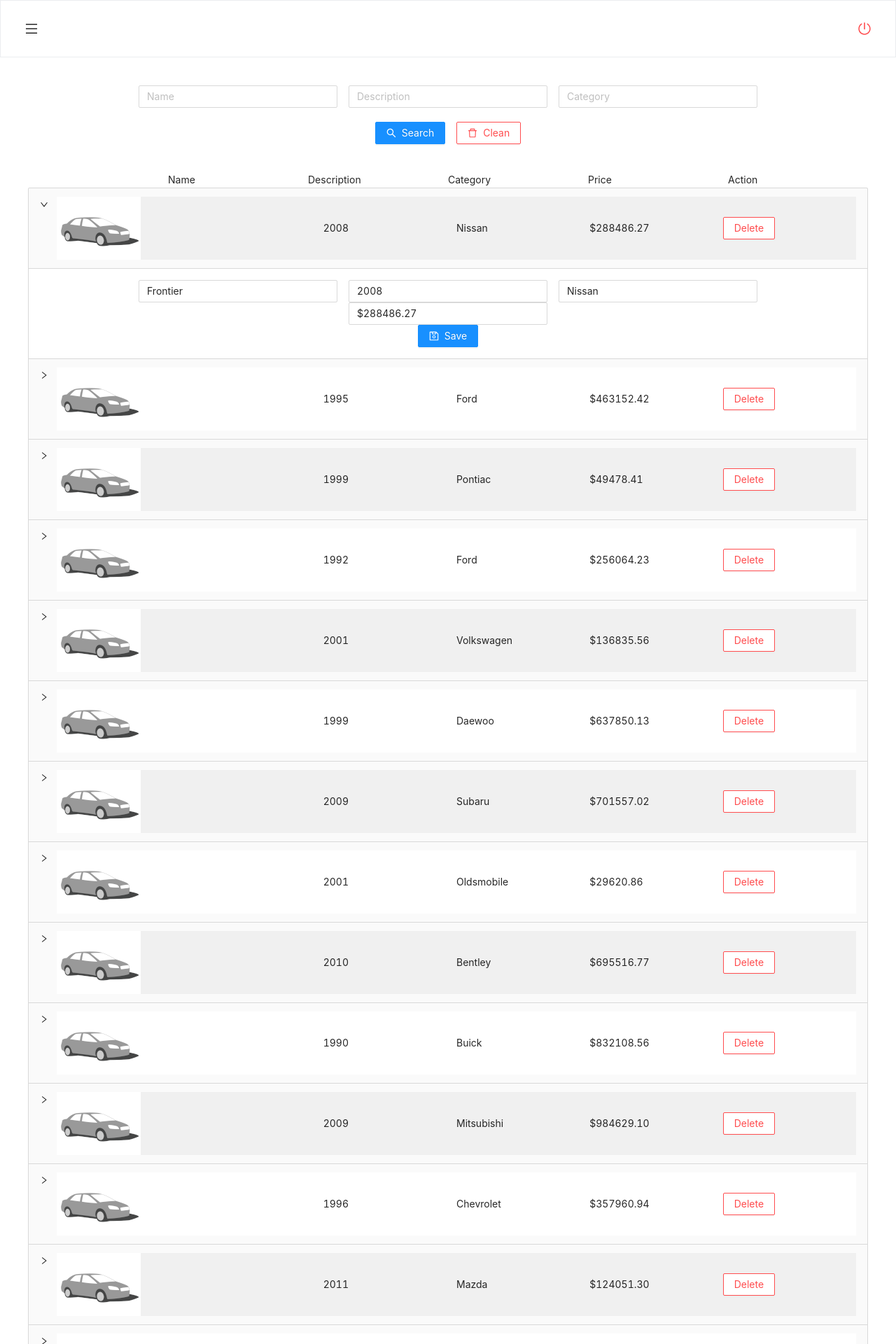
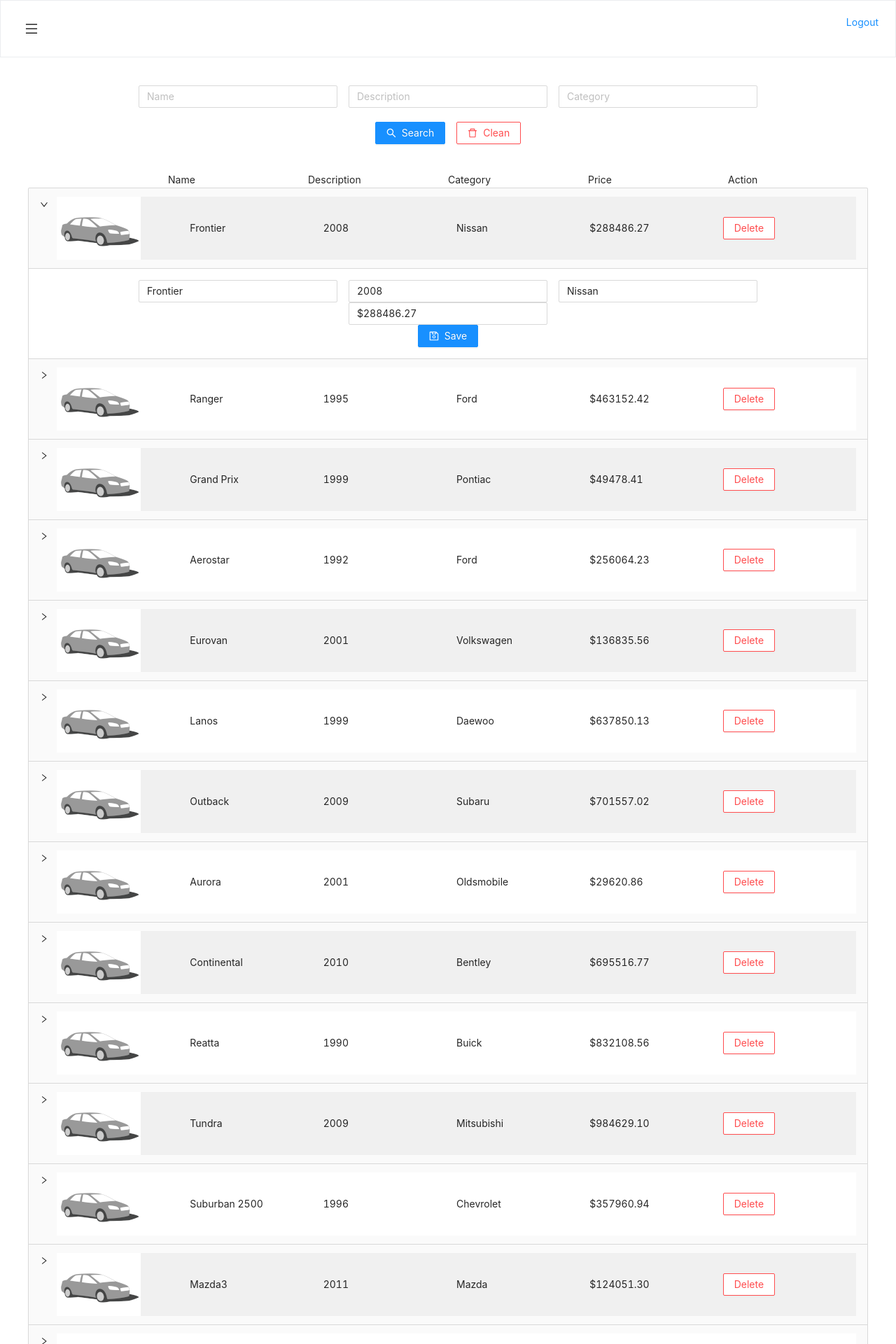
Before and after one commit to raphaelalvarenga/gerenciamento-de-produtos-frontend, a React (Create React App) app: page / in a window 1280 px wide. Shown: the top 1920 px of the page at 70% size. Built offline with nearby package versions, Linux system fonts and the light colour scheme.

Commit message:
[Global Toolbar] Fixed the position the toolbar. It has been put in App.tsx.

```diff
--- a/src/App.tsx
+++ b/src/App.tsx
@@ -2,7 +2,9 @@ import React, { FunctionComponent } from "react";
 import './assets/styles.css';
 import Routes from "./components/Routes";
 import { BrowserRouter, Link } from "react-router-dom";
-import { Drawer, List } from "antd";
+import { Drawer, List, PageHeader, Button } from "antd";
+import { MenuOutlined, PoweroffOutlined } from "@ant-design/icons";
+import auth from "./routines/auth";
 
 const App: FunctionComponent = () => {
 
@@ -14,6 +16,19 @@ const App: FunctionComponent = () => {
 
     return (
         <BrowserRouter>
+            {auth() && <PageHeader
+                className = "site-page-header"
+                title = {
+                    <Button
+                        type = "text"
+                        shape = "circle"
+                        icon = {<MenuOutlined />}
+                        size = "large"
+                    />}
+                extra = {[
+                    <Link key = "1" to = "/logout">Logout</Link>
+                ]}
+            />}
             <Drawer
                 title = "Hello, 'User'!"
                 placement = "left"
--- a/src/views/ListProducts.tsx
+++ b/src/views/ListProducts.tsx
@@ -18,6 +18,7 @@ const ListProducts: FunctionComponent<RouteComponentProps> = (props) => {
         {
             "idProduct": 1,
             "name": "Frontier",
+            "nameLabel": "Frontier",
             "description": "2008",
             "category": "Nissan",
             "price": "$288486.27",
@@ -26,6 +27,7 @@ const ListProducts: FunctionComponent<RouteComponentProps> = (props) => {
         {
             "idProduct": 2,
             "name": "Ranger",
+            "nameLabel": "Ranger",
             "description": "1995",
             "category": "Ford",
             "price": "$463152.42",
@@ -34,6 +36,7 @@ const ListProducts: FunctionComponent<RouteComponentProps> = (props) => {
         {
             "idProduct": 3,
             "name": "Grand Prix",
+            "nameLabel": "Grand Prix",
             "description": "1999",
             "category": "Pontiac",
             "price": "$49478.41",
@@ -42,6 +45,7 @@ const ListProducts: FunctionComponent<RouteComponentProps> = (props) => {
         {
             "idProduct": 4,
             "name": "Aerostar",
+            "nameLabel": "Aerostar",
             "description": "1992",
             "category": "Ford",
             "price": "$256064.23",
@@ -50,6 +54,7 @@ const ListProducts: FunctionComponent<RouteComponentProps> = (props) => {
         {
             "idProduct": 5,
             "name": "Eurovan",
+            "nameLabel": "Eurovan",
             "description": "2001",
             "category": "Volkswagen",
             "price": "$136835.56",
@@ -58,6 +63,7 @@ const ListProducts: FunctionComponent<RouteComponentProps> = (props) => {
         {
             "idProduct": 6,
             "name": "Lanos",
+            "nameLabel": "Lanos",
             "description": "1999",
             "category": "Daewoo",
             "price": "$637850.13",
@@ -66,6 +72,7 @@ const ListProducts: FunctionComponent<RouteComponentProps> = (props) => {
         {
             "idProduct": 7,
             "name": "Outback",
+            "nameLabel": "Outback",
             "description": "2009",
             "category": "Subaru",
             "price": "$701557.02",
@@ -74,6 +81,7 @@ const ListProducts: FunctionComponent<RouteComponentProps> = (props) => {
         {
             "idProduct": 8,
             "name": "Aurora",
+            "nameLabel": "Aurora",
             "description": "2001",
             "category": "Oldsmobile",
             "price": "$29620.86",
@@ -82,6 +90,7 @@ const ListProducts: FunctionComponent<RouteComponentProps> = (props) => {
         {
             "idProduct": 9,
             "name": "Continental",
+            "nameLabel": "Continental",
             "description": "2010",
             "category": "Bentley",
             "price": "$695516.77",
@@ -90,6 +99,7 @@ const ListProducts: FunctionComponent<RouteComponentProps> = (props) => {
         {
             "idProduct": 10,
             "name": "Reatta",
+            "nameLabel": "Reatta",
             "description": "1990",
             "category": "Buick",
             "price": "$832108.56",
@@ -98,6 +108,7 @@ const ListProducts: FunctionComponent<RouteComponentProps> = (props) => {
         {
             "idProduct": 11,
             "name": "Tundra",
+            "nameLabel": "Tundra",
             "description": "2009",
             "category": "Mitsubishi",
             "price": "$984629.10",
@@ -106,6 +117,7 @@ const ListProducts: FunctionComponent<RouteComponentProps> = (props) => {
         {
             "idProduct": 12,
             "name": "Suburban 2500",
+            "nameLabel": "Suburban 2500",
             "description": "1996",
             "category": "Chevrolet",
             "price": "$357960.94",
@@ -114,6 +126,7 @@ const ListProducts: FunctionComponent<RouteComponentProps> = (props) => {
         {
             "idProduct": 13,
             "name": "Mazda3",
+            "nameLabel": "Mazda3",
             "description": "2011",
             "category": "Mazda",
             "price": "$124051.30",
@@ -122,6 +135,7 @@ const ListProducts: FunctionComponent<RouteComponentProps> = (props) => {
         {
             "idProduct": 14,
             "name": "Monte Carlo",
+            "nameLabel": "Monte Carlo",
             "description": "2004",
             "category": "Chevrolet",
             "price": "$253250.38",
@@ -130,6 +144,7 @@ const ListProducts: FunctionComponent<RouteComponentProps> = (props) => {
         {
             "idProduct": 15,
             "name": "929",
+            "nameLabel": "929",
             "description": "1995",
             "category": "Mazda",
             "price": "$946244.70",
@@ -138,6 +153,7 @@ const ListProducts: FunctionComponent<RouteComponentProps> = (props) => {
         {
             "idProduct": 16,
             "name": "Avalon",
+            "nameLabel": "Avalon",
             "description": "2007",
             "category": "Toyota",
             "price": "$208023.10",
@@ -146,6 +162,7 @@ const ListProducts: FunctionComponent<RouteComponentProps> = (props) => {
         {
             "idProduct": 17,
             "name": "A4",
+            "nameLabel": "A4",
             "description": "1997",
             "category": "Audi",
             "price": "$553787.96",
@@ -154,6 +171,7 @@ const ListProducts: FunctionComponent<RouteComponentProps> = (props) => {
         {
             "idProduct": 18,
             "name": "Grand Marquis",
+            "nameLabel": "Grand Marquis",
             "description": "1993",
             "category": "Mercury",
             "price": "$354244.52",
@@ -162,6 +180,7 @@ const ListProducts: FunctionComponent<RouteComponentProps> = (props) => {
         {
             "idProduct": 19,
             "name": "1500",
+            "nameLabel": "1500",
             "description": "1998",
             "category": "Chevrolet",
             "price": "$59619.59",
@@ -170,6 +189,7 @@ const ListProducts: FunctionComponent<RouteComponentProps> = (props) => {
         {
             "idProduct": 20,
             "name": "Ram 1500",
+            "nameLabel": "Ram 1500",
             "description": "2009",
             "category": "Dodge",
             "price": "$262897.58",
@@ -178,6 +198,7 @@ const ListProducts: FunctionComponent<RouteComponentProps> = (props) => {
         {
             "idProduct": 21,
             "name": "RDX",
+            "nameLabel": "RDX",
             "description": "2010",
             "category": "Acura",
             "price": "$586308.21",
@@ -186,6 +207,7 @@ const ListProducts: FunctionComponent<RouteComponentProps> = (props) => {
         {
             "idProduct": 22,
             "name": "Outback",
+            "nameLabel": "Outback",
             "description": "2002",
             "category": "Subaru",
             "price": "$207736.33",
@@ -194,6 +216,7 @@ const ListProducts: FunctionComponent<RouteComponentProps> = (props) => {
         {
             "idProduct": 23,
             "name": "900",
+            "nameLabel": "900",
             "description": "1995",
             "category": "Saab",
             "price": "$481460.50",
@@ -202,6 +225,7 @@ const ListProducts: FunctionComponent<RouteComponentProps> = (props) => {
         {
             "idProduct": 24,
             "name": "F150",
+            "nameLabel": "F150",
             "description": "1993",
             "category": "Ford",
             "price": "$772956.39",
@@ -210,6 +234,7 @@ const ListProducts: FunctionComponent<RouteComponentProps> = (props) => {
         {
             "idProduct": 25,
             "name": "FSeries",
+            "nameLabel": "FSeries",
             "description": "1990",
             "category": "Ford",
             "price": "$940121.07",
@@ -218,6 +243,7 @@ const ListProducts: FunctionComponent<RouteComponentProps> = (props) => {
         {
             "idProduct": 26,
             "name": "Pathfinder",
+            "nameLabel": "Pathfinder",
             "description": "1997",
             "category": "Nissan",
             "price": "$920561.21",
@@ -226,6 +252,7 @@ const ListProducts: FunctionComponent<RouteComponentProps> = (props) => {
         {
             "idProduct": 27,
             "name": "626",
+            "nameLabel": "626",
             "description": "2001",
             "category": "Mazda",
             "price": "$232629.12",
@@ -234,6 +261,7 @@ const ListProducts: FunctionComponent<RouteComponentProps> = (props) => {
         {
             "idProduct": 28,
             "name": "Silverado 2500",
+            "nameLabel": "Silverado 2500",
             "description": "2010",
             "category": "Chevrolet",
             "price": "$401676.33",
@@ -242,6 +270,7 @@ const ListProducts: FunctionComponent<RouteComponentProps> = (props) => {
         {
             "idProduct": 29,
             "name": "Mystique",
+            "nameLabel": "Mystique",
             "description": "1998",
             "category": "Mercury",
             "price": "$699181.58",
@@ -250,6 +279,7 @@ const ListProducts: FunctionComponent<RouteComponentProps> = (props) => {
         {
             "idProduct": 30,
             "name": "Grand Cherokee",
+            "nameLabel": "Grand Cherokee",
             "description": "2011",
             "category": "Jeep",
             "price": "$772844.18",
@@ -369,28 +399,6 @@ const ListProducts: FunctionComponent<RouteComponentProps> = (props) => {
 
     return (
         <>
-            {auth() && <PageHeader
-                className = "site-page-header"
-                title = {
-                    <Button
-                        type = "text"
-                        shape = "circle"
-                        icon = {<MenuOutlined />}
-                        size = "large"
-                    />}
-                extra = {[
-                    <Button
-                        key = "1"
-                        type = "text"
-                        shape = "circle"
-                        danger
-                        icon = {<PoweroffOutlined />}
-                        size = "large"
-                        onClick = {() => props.history.push("/logout")}
-                    />
-                ]}
-            />}
-
             <Row style = {{maxWidth: "1200px", margin: "40px auto 20px auto"}} justify = "center" gutter = {16}>
                 <Col flex = "300px">
                     <Input
```
